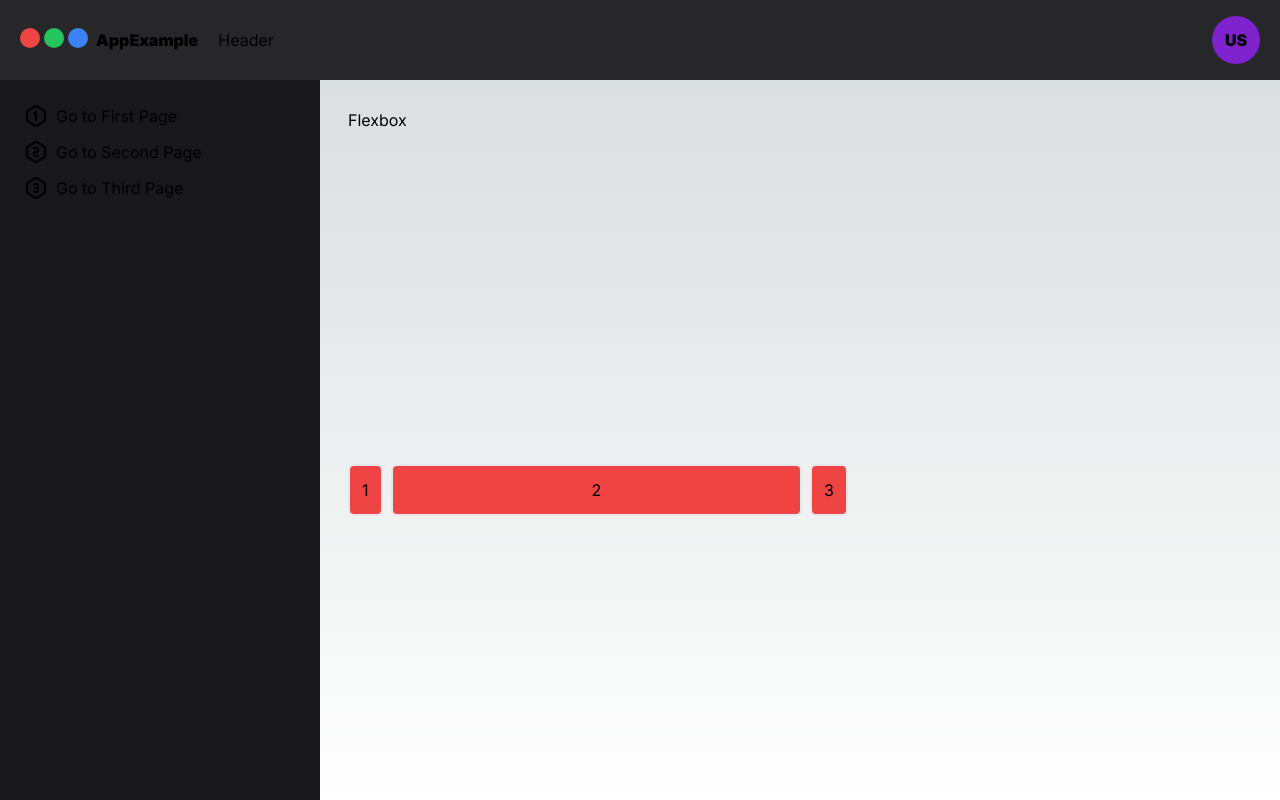
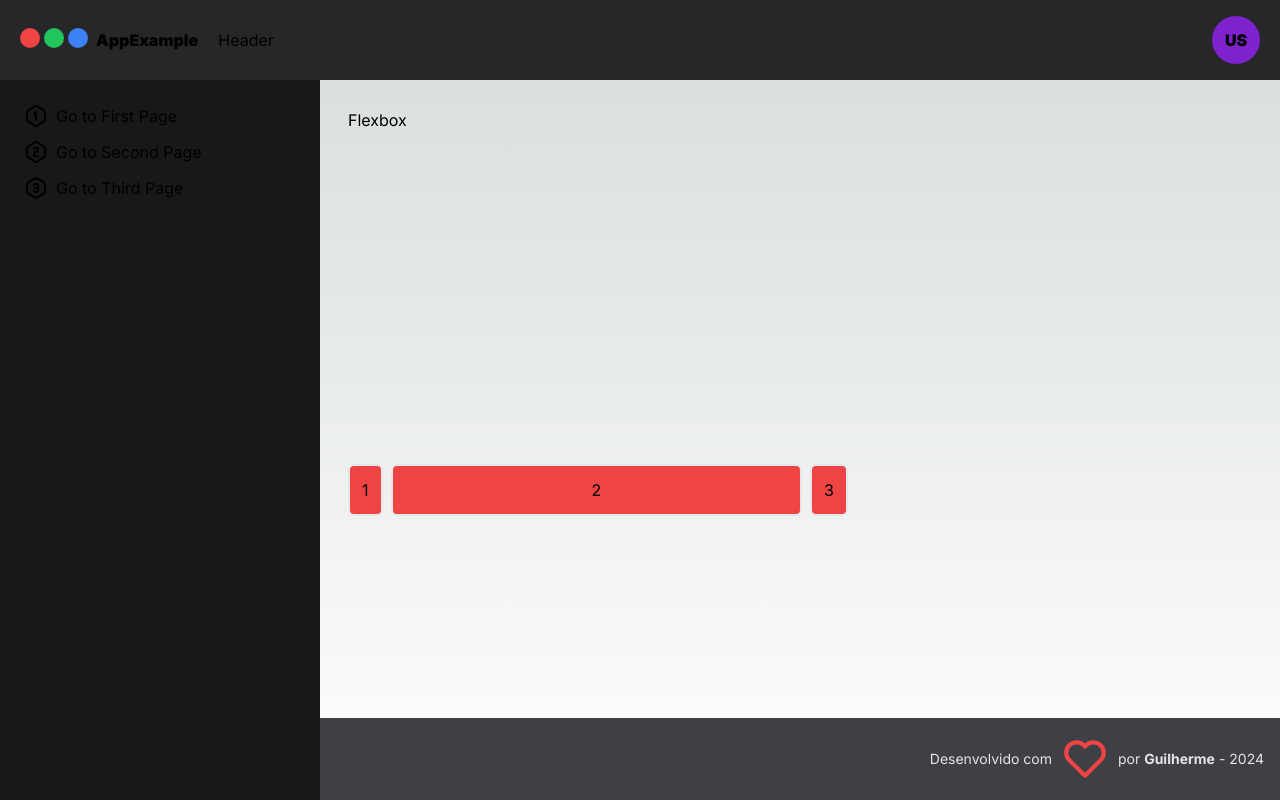
Before and after one commit to gui-ms/LayoutPractice, a Next.js app in the folder layout-next/: page /second in a window 1280 px wide. Built offline with nearby package versions, Linux system fonts and the light colour scheme.

Commit message:
Added footer to template

```diff
--- /dev/null
+++ b/layout-next/src/components/template/Footer.tsx
@@ -0,0 +1,13 @@
+import { IconHeart } from "@tabler/icons-react";
+
+export default function Footer(){
+    return (
+        <footer>
+            <div className="flex items-center justify-end bg-zinc-700 p-4 gap-2 text-zinc-200 text-sm">
+                <span>Desenvolvido com </span>
+                <IconHeart size={50} className="text-red-500"/>
+                <span> por <strong> Guilherme</strong> - {new Date().getFullYear()}</span>
+            </div>
+        </footer>
+    )
+}
--- a/layout-next/src/components/template/Page.tsx
+++ b/layout-next/src/components/template/Page.tsx
@@ -1,4 +1,5 @@
 import Box from "../Box";
+import Footer from "./Footer";
 import Header from "./Header";
 import MainMenu from "./MainMenu";
 
@@ -8,9 +9,12 @@ export default function PageTemplate(props: any) {
             <Header/>
             <div className="flex flex-grow">
                 <MainMenu/>
-                <main className="p-7 flex-1">
-                    {props.children}
-                </main>
+                <div className="flex flex-1 flex-col">
+                    <main className="p-7 flex-1">
+                        {props.children}
+                    </main>
+                    <Footer/>
+                </div>
             </div>
         </div>
     )
```
